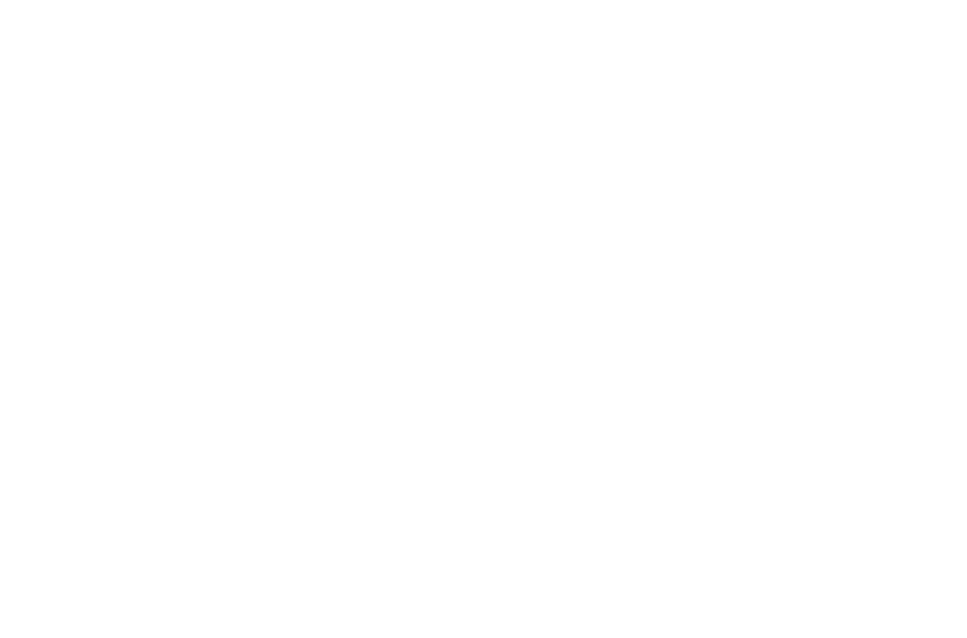
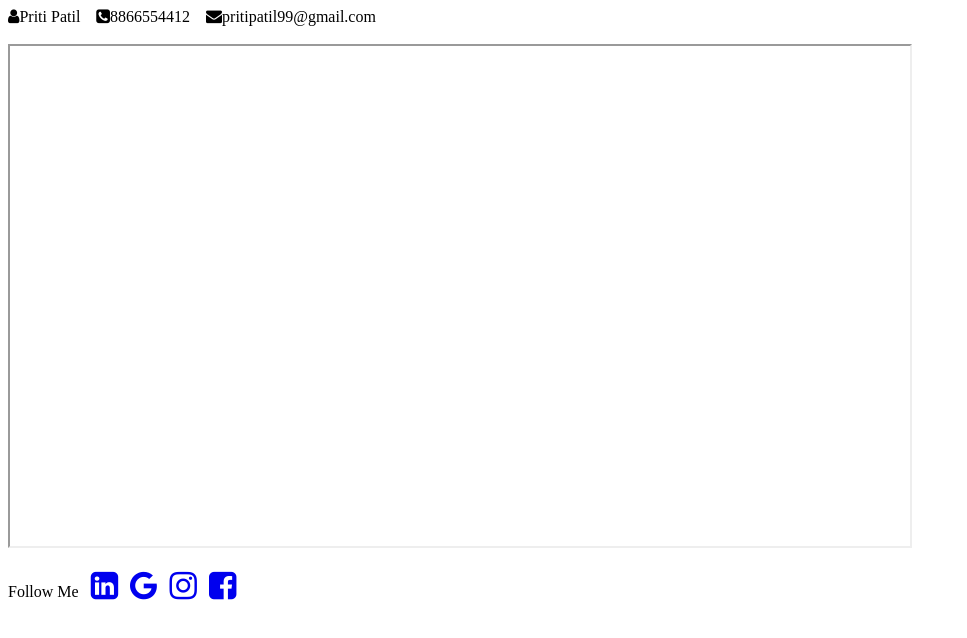
Before and after one commit to PriyaMahalle/MyProfile, a plain HTML site: page index.html in a window 1280 px wide. Shown: the whole page, without its empty margins (0-967 px from the left). Drawn offline with Linux system fonts and the light colour scheme.

Commit message:
update it
update it

```diff
--- a/index.html
+++ b/index.html
@@ -3,9 +3,23 @@
 <head>
     <meta charset="UTF-8">
     <meta name="viewport" content="width=device-width, initial-scale=1.0">
-    <title>Document</title>
+    <title>Index</title>
+    <link rel="stylesheet" href="https://cdnjs.cloudflare.com/ajax/libs/font-awesome/4.7.0/css/font-awesome.min.css">
 </head>
 <body>
-
+    <i class="fa fa-user" aria-hidden="true"></i><span>Priti Patil</span>&nbsp;&nbsp;&nbsp;
+    <i class="fa fa-phone-square" aria-hidden="true"></i><span>8866554412</span>&nbsp;&nbsp;&nbsp;
+    <i class="fa fa-envelope" aria-hidden="true"></i><span>pritipatil99@gmail.com</span>
+    <br><br>
+    <iframe src=""
+    width="900px"
+    height="500px">
+    </iframe>
+    <br><br>
+<span>Follow Me</span>&nbsp;&nbsp;
+<a href="https://in.linkedin.com/"><i class="fa fa-2x fa-linkedin-square" aria-hidden="true"></i></a>&nbsp;&nbsp;
+<a href="https://www.google.com/"><i class="fa fa-2x fa-google" aria-hidden="true"></i></a>&nbsp;&nbsp;
+<a href="https://www.instagram.com/"><i class="fa fa-2x fa-instagram" aria-hidden="true"></i></a>&nbsp;&nbsp;
+<a href="https://www.facebook.com/"><i class="fa fa-2x fa-facebook-square" aria-hidden="true"></i></a>
 </body>
 </html>
```
Also changed, not shown: home.html (+2 -4 lines), test.html (deleted).
